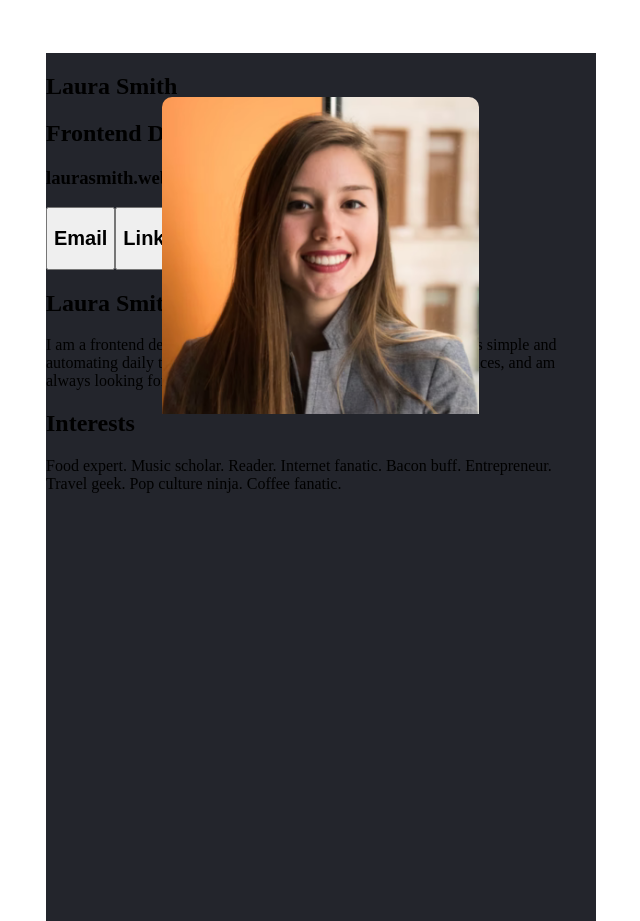
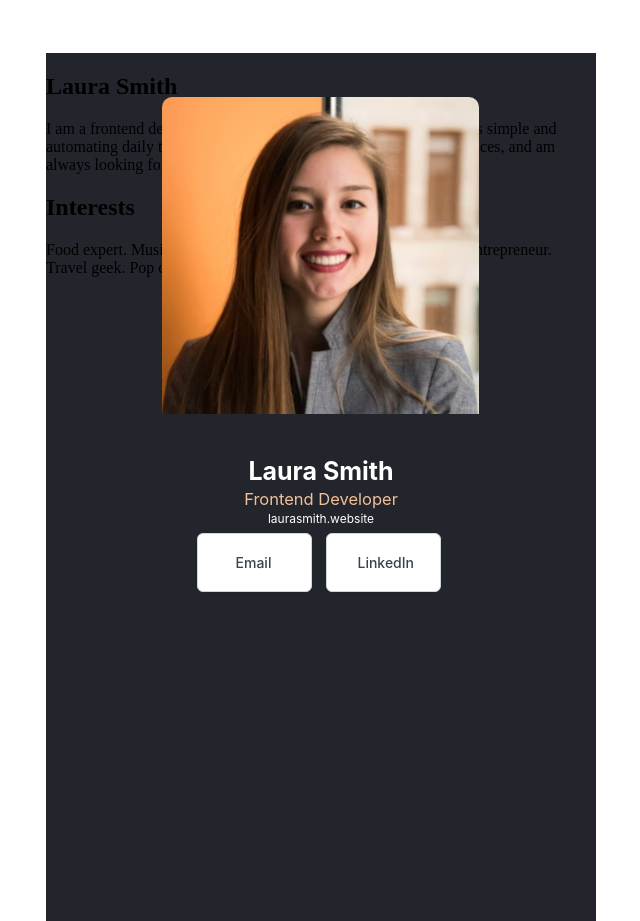
Before and after one commit to pedrlse/React-Course-Project, a React (Create React App) app: page / in a window 1280 px wide. Shown: the whole page, without its empty margins (19-659 px from the left). Built offline with nearby package versions, Linux system fonts and the light colour scheme.

Commit message:
7.1. arranged items in navbar

```diff
--- a/src/components/Navbar.js
+++ b/src/components/Navbar.js
@@ -7,11 +7,11 @@ function Header() {
     return(
         <nav>
             <img src= {img} className= "nav--image"/>
-            <h1>Laura Smith</h1>
-            <h2>Frontend Developer</h2>
-            <h3>laurasmith.website</h3>
-            <button><h1>Email</h1></button>
-            <button><h1>LinkedIn</h1></button>
+            <h1 className="nav--name">Laura Smith</h1>
+            <h2 className="nav--job">Frontend Developer</h2>
+            <h3 className="nav--website">laurasmith.website</h3>
+            <button className="button--mail"><h1>Email</h1></button>
+            <button className="button--linkedin"><h1>LinkedIn</h1></button>
         </nav>
     );
 }
--- a/src/index.css
+++ b/src/index.css
@@ -15,3 +15,120 @@
     left: 65px;
     background: #23252C;
 }
+
+.nav--name {
+    position: absolute;
+    width: 178.06px;
+    height: 25.81px;
+    left: 186px;
+    top: 382px;
+
+    font-family: 'Inter';
+    font-style: normal;
+    font-weight: 700;
+    font-size: 25px;
+    line-height: 30px;
+    text-align: center;
+
+    color: #FFFFFF;
+}
+
+.nav--job {
+    position: absolute;
+    width: 178.06px;
+    height: 14.19px;
+    left: 186px;
+    top: 425px;
+
+    font-family: 'Inter';
+    font-style: normal;
+    font-weight: 400;
+    font-size: 16.5px;
+    line-height: 15px;
+    text-align: center;
+
+    color: #F3BF99;
+}
+
+.nav--website {
+    position: absolute;
+    width: 228px;
+    height: 16px;
+    left: 161px;
+    top: 445px;
+
+    font-family: 'Inter';
+    font-style: normal;
+    font-weight: 400;
+    font-size: 12px;
+    line-height: 150%;
+    text-align: center;
+
+    color: white;
+}
+
+.button--mail {
+    box-sizing: border-box;
+    display: flex;
+    flex-direction: row;
+    justify-content: center;
+    align-items: center;
+    padding: 9px 13px 9px 11px;
+    gap: 8px;
+    position: absolute;
+    width: 115px;
+    height: 34;
+    left: 151px;
+    top: 480px;
+    background: white;
+    border: 1px solid #d1d5db;
+    box-shadow: 0px 1px 2px rgba(0, 0, 0, 0.05);
+    border-radius: 6px;
+}
+
+.button--mail > h1{
+    width: 50px;
+    height: 16px;
+    font-family: 'Inter';
+    font-style: normal;
+    font-weight: 500;
+    font-size: 14px;
+    line-height: 16px;
+    color: #374151;
+    flex: none;
+    order: 1;
+    flex-grow: 0;
+}
+
+.button--linkedin {
+    box-sizing: border-box;
+    display: flex;
+    flex-direction: row;
+    justify-content: center;
+    align-items: center;
+    padding: 9px 13px 9px 11px;
+    gap: 8px;
+    position: absolute;
+    width: 115px;
+    height: 34;
+    left: 280px;
+    top: 480px;
+    background: white;
+    border: 1px solid #d1d5db;
+    box-shadow: 0px 1px 2px rgba(0, 0, 0, 0.05);
+    border-radius: 6px;
+}
+
+.button--linkedin > h1 {
+    width: 50px;
+    height: 16px;
+    font-family: 'Inter';
+    font-style: normal;
+    font-weight: 500;
+    font-size: 14px;
+    line-height: 16px;
+    color: #374151;
+    flex: none;
+    order: 1;
+    flex-grow: 0;
+}
```
